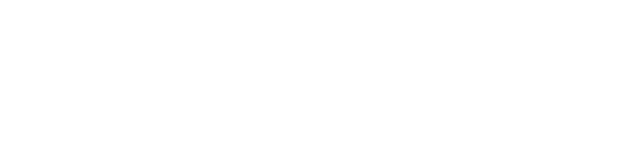
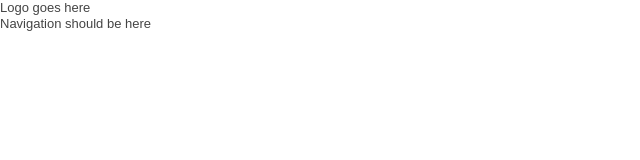
Before and after one commit to antillas21/html5_project, a plain HTML site: page index.html in a window 1280 px wide. Shown: the whole page, without its empty margins (0-640 px from the left). Drawn offline with nearby package versions, Linux system fonts and the light colour scheme.

Commit message:
Microchange to test git-flow

```diff
--- a/index.html
+++ b/index.html
@@ -11,7 +11,7 @@
        Remove this if you use the .htaccess -->
   <meta http-equiv="X-UA-Compatible" content="IE=edge,chrome=1">
 
-  <title></title>
+  <title>My Little HTML5 Project</title>
   <meta name="description" content="">
   <meta name="author" content="">
 
@@ -38,7 +38,12 @@
 
   <div id="container">
     <header>
-
+			<div>
+				Logo goes here
+			</div>
+			<nav>
+				Navigation should be here
+			</nav>
     </header>
     <div id="main" role="main">
 
```
Also changed, not shown: 1 other file.
